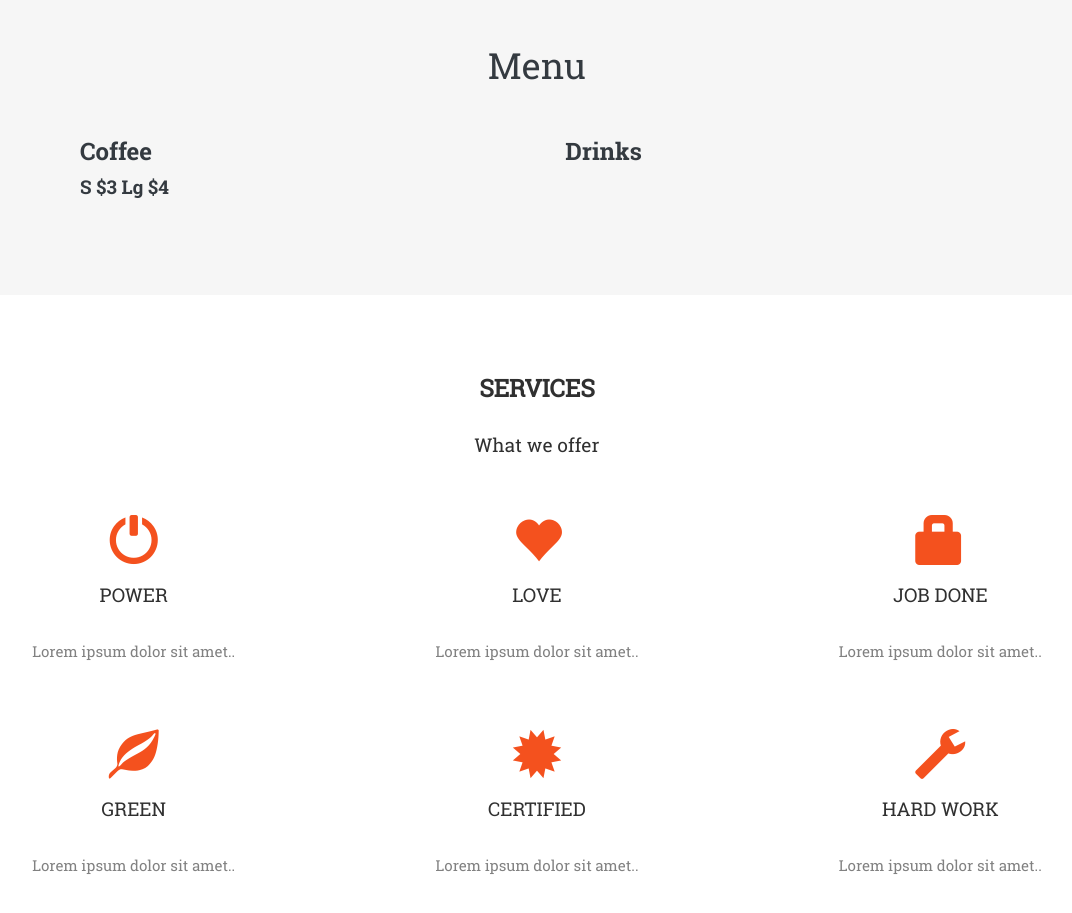
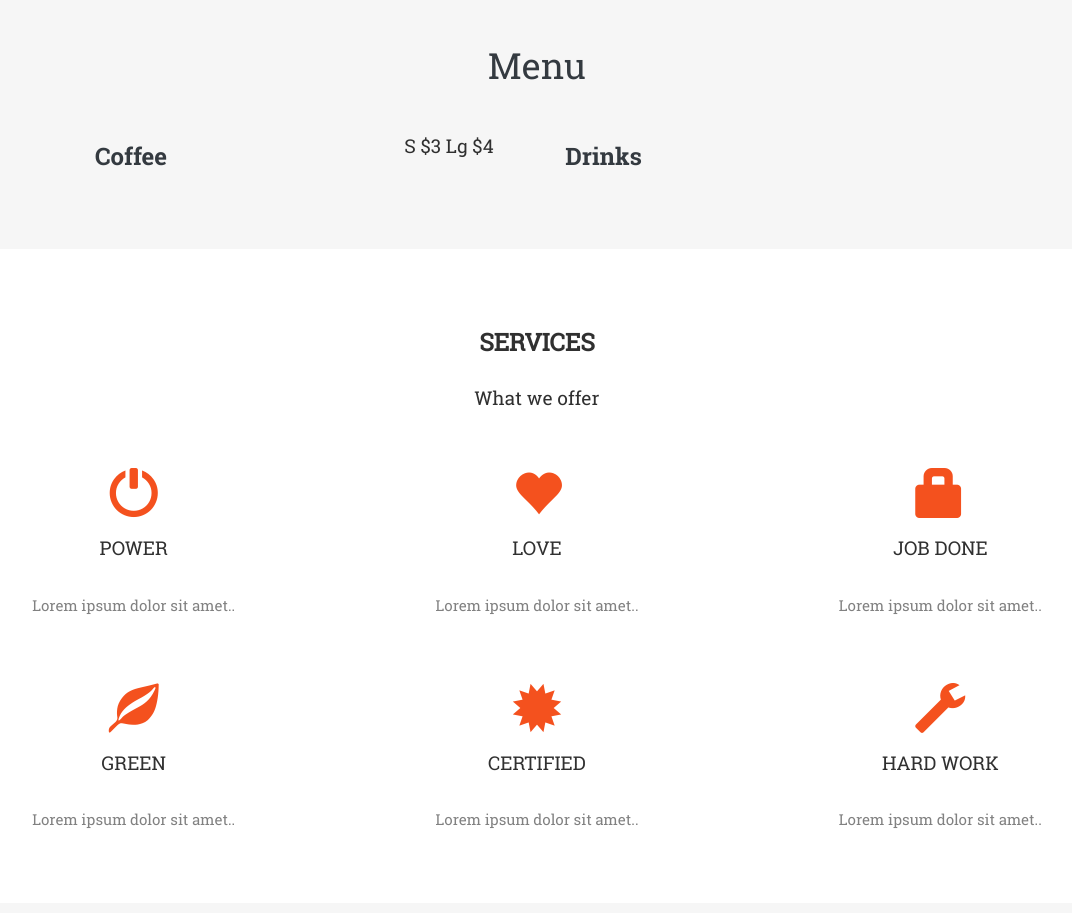
Before and after one commit to beastlyhaz/hudsons, a plain HTML site: page index.html in a window 1280 px wide. Shown: the part 980-1893 px from the top of the page, without its empty margins (103-1175 px from the left). Drawn offline with nearby package versions, Linux system fonts and the light colour scheme; some packages are replaced by stand-ins of ours.

Commit message:
changed to column layout

```diff
--- a/Resources/css/custom2.css
+++ b/Resources/css/custom2.css
@@ -2,12 +2,10 @@ p, h1, h2, h3, h4, h5, h6, button, li, form, span {
 	font-family: Hudsons;
 }
 
-#menu h3, #menu h4 {
+#menu h3 {
 	color: #343a40;
 	font-family: Hudsons-bold;
-	top: -5px;
-	position: relative;
-    z-index: 2;
+	padding: 0px;
 }
 
 .jumbotron p{
@@ -40,11 +38,7 @@ p, h1, h2, h3, h4, h5, h6, button, li, form, span {
 }
 
 #menu-price {
-	top: 15px;
-	position: absolute;
-    right: 0;
-    z-index: 2;
-	padding-right: 5%;
+	text-align: right;
 }
 
 @font-face {
--- a/index.html
+++ b/index.html
@@ -73,14 +73,18 @@
 		</div>
 		<div id="menu">
 			<div class="col-sm-6" id="menu-left">
-				<h3>Coffee</h3>
-				<h4 id="menu-price">S $3 Lg $4</h4>
+				<div class="col-sm-7">
+					<h3>Coffee</h3>
+				</div>
+				<div class="col-sm-5">
+					<h4 id="menu-price">S $3 Lg $4</h4>
+				</div>
 
 			</div>
 			<div class="col-sm-6" id="menu-right">
 				<h3>Drinks</h3>
 			</div>
-		</div>
+	  </div>
 	</div>
 
 	<!-- Container (Services Section) -->
```
